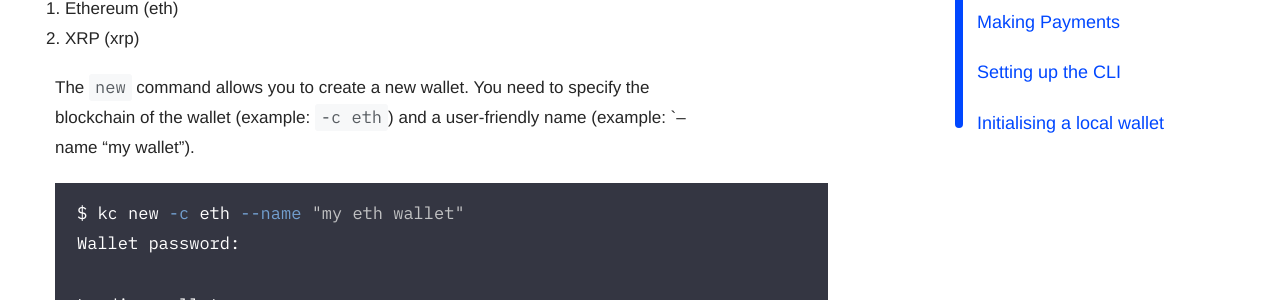
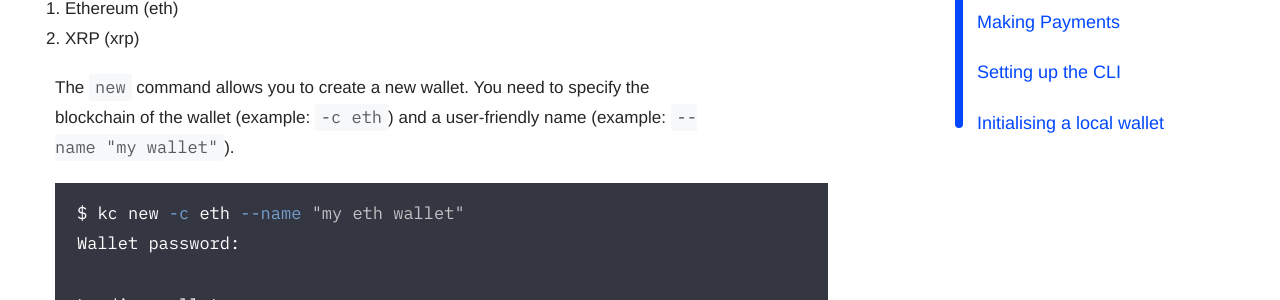
Before and after one commit to key-connect/key-connect.github.io, a Jekyll site: the page built from _documentation/cli-2-init.md, in a window 1280 px wide and 900 px high, scrolled down 1285 px. Shown: the part 154-454 px from the top of the window. Built offline with Jekyll 4.4.1, drawn with Linux system fonts in a browser that asks for light colours; some web fonts are replaced.

Commit message:
Code Syntax

````diff
--- a/_documentation/cli-2-init.md
+++ b/_documentation/cli-2-init.md
@@ -46,7 +46,7 @@ The following blockchains are supported at the moment. Thus, only those types of
 1. Ethereum (eth)
 2. XRP (xrp)
 
-The `new` command allows you to create a new wallet. You need to specify the blockchain of the wallet (example: `-c eth`) and a user-friendly name (example: `--name "my wallet").
+The `new` command allows you to create a new wallet. You need to specify the blockchain of the wallet (example: `-c eth`) and a user-friendly name (example: `--name "my wallet"`).
 
 ```shell
 $ kc new -c eth --name "my eth wallet"
````
